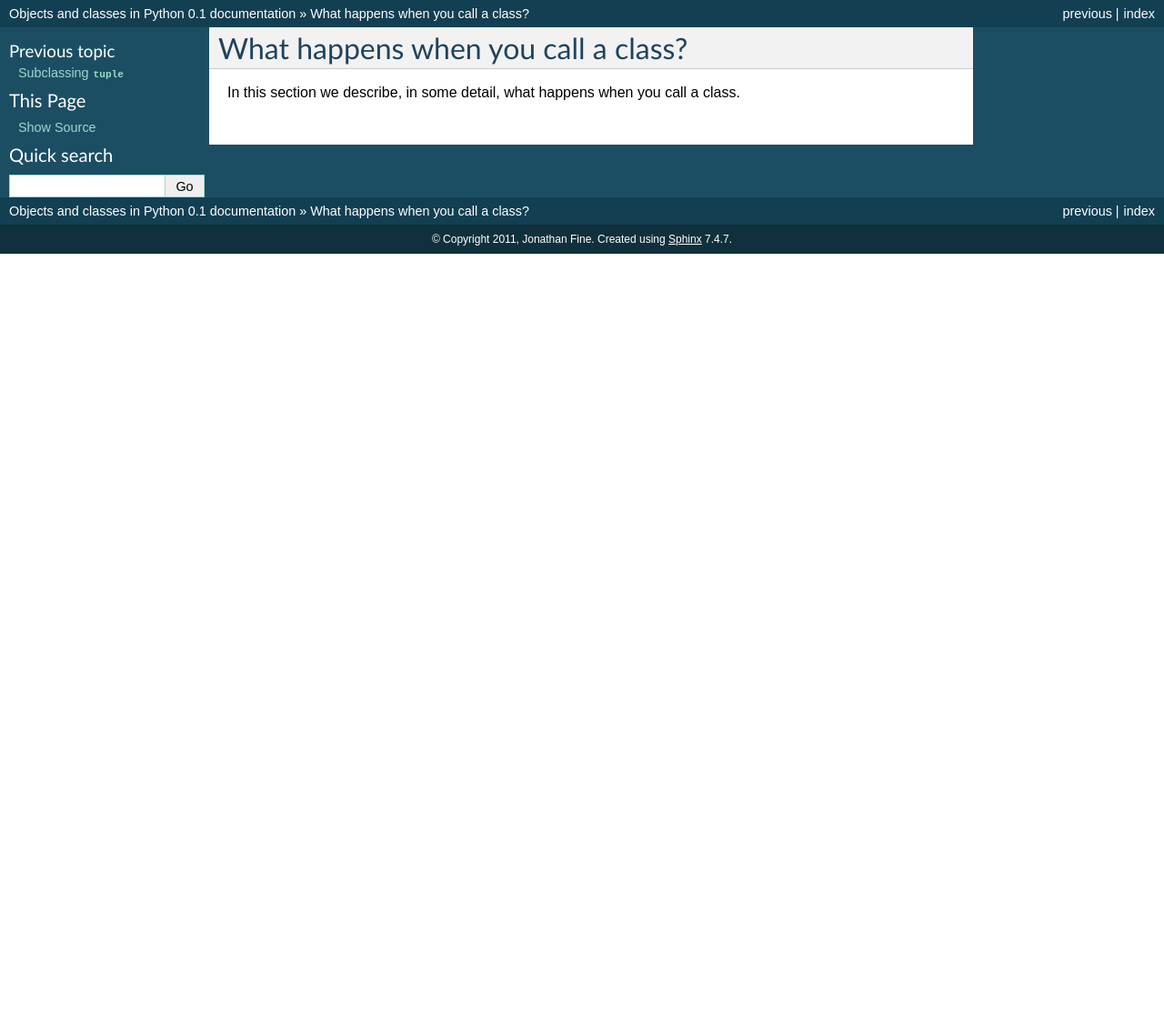
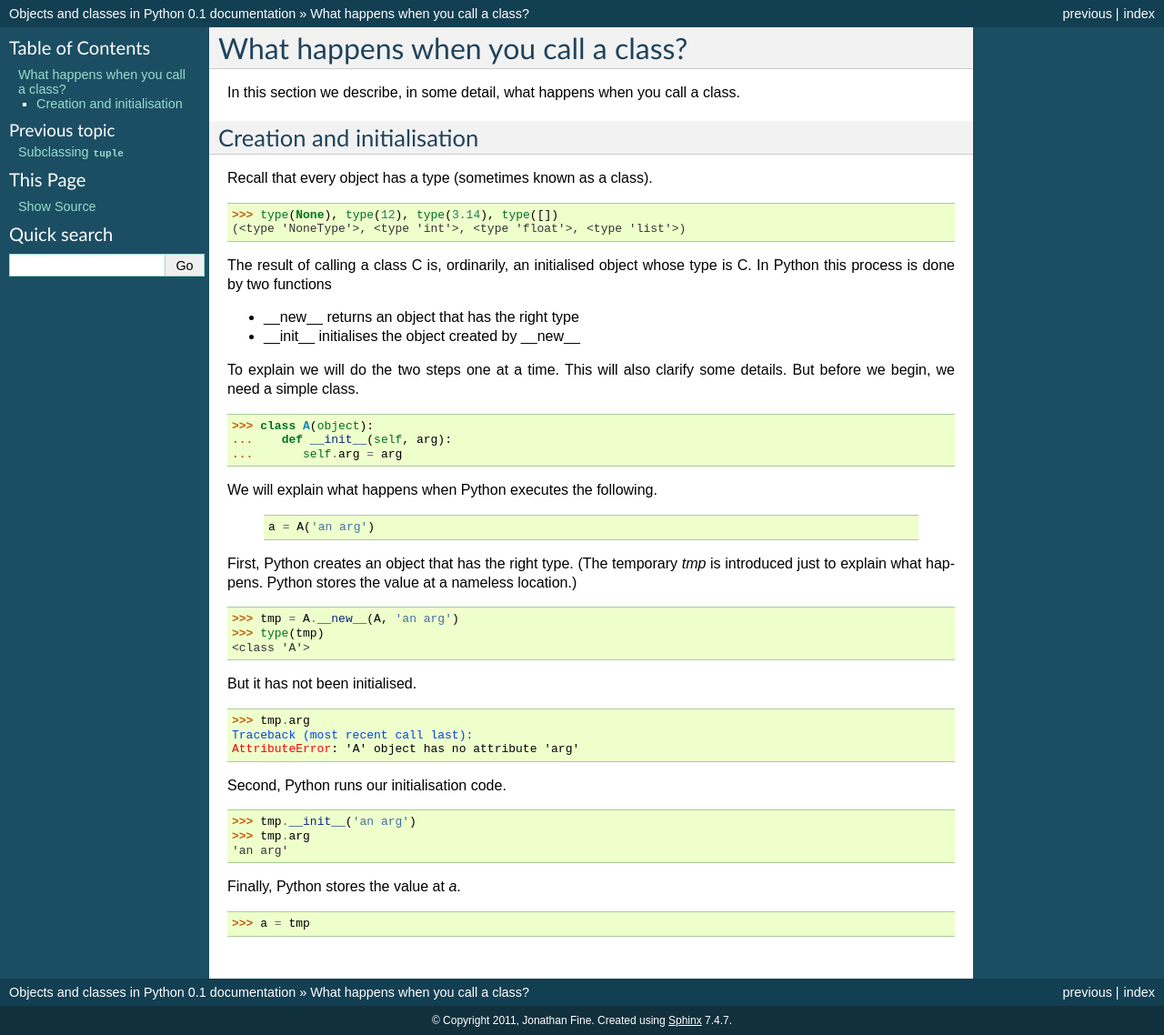
Before and after one commit to nazrulworld/jfine-python-classes-tutorial, a Sphinx documentation site: the page built from source/call-a-class.rst, in a window 1280 px wide. Shown: the whole page at 91% size. Built offline with Sphinx 7.4.7, drawn with Linux system fonts in a browser that asks for light colours; before the commit the page ends 900 px from its top, so only the background shows below that.

Commit message:
Add Creation and initialisation.

```diff
--- a/source/call-a-class.rst
+++ b/source/call-a-class.rst
@@ -3,3 +3,59 @@ What happens when you call a class?
 
 In this section we describe, in some detail, what happens when you
 call a class.
+
+
+Creation and initialisation
+---------------------------
+
+Recall that every object has a type (sometimes known as a class).
+
+>>> type(None), type(12), type(3.14), type([])
+(<type 'NoneType'>, <type 'int'>, <type 'float'>, <type 'list'>)
+
+The result of calling a class C is, ordinarily, an initialised object
+whose type is C.  In Python this process is done by two functions
+
+* __new__ returns an object that has the right type
+
+* __init__ initialises the object created by __new__
+
+
+To explain we will do the two steps one at a time.  This will also
+clarify some details.  But before we begin, we need a simple class.
+
+>>> class A(object):
+...    def __init__(self, arg):
+...       self.arg = arg
+
+
+We will explain what happens when Python executes the following.
+
+   .. code-block:: python
+
+        a = A('an arg')
+
+
+First, Python creates an object that has the right type.  (The
+temporary *tmp* is introduced just to explain what happens. Python
+stores the value at a nameless location.)
+
+>>> tmp = A.__new__(A, 'an arg')
+>>> type(tmp)
+<class 'A'>
+
+But it has not been initialised.
+
+>>> tmp.arg
+Traceback (most recent call last):
+AttributeError: 'A' object has no attribute 'arg'
+
+Second, Python runs our initialisation code.
+
+>>> tmp.__init__('an arg')
+>>> tmp.arg
+'an arg'
+
+Finally, Python stores the value at *a*.
+
+>>> a = tmp
```
